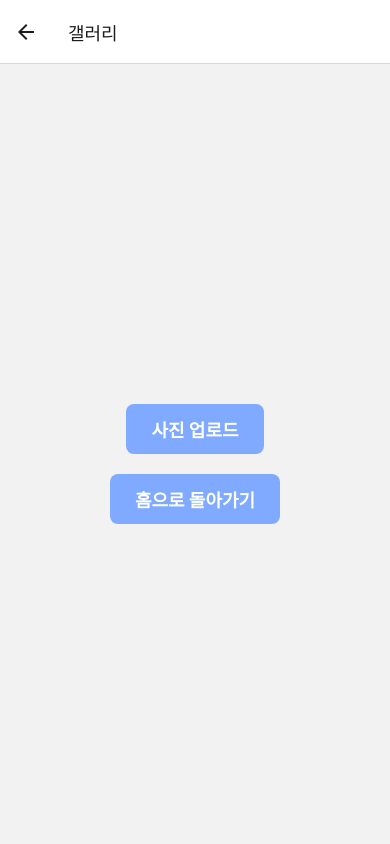
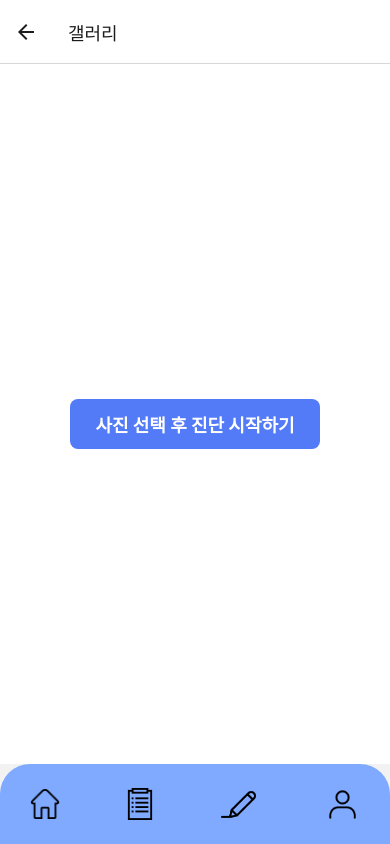
Before and after one commit to MJU-Capstone-ScalpNote/ScalpNote-Frontend, a React Native app: screen /Gallery in a window 390 px wide. Built offline with nearby package versions, Linux system fonts and the light colour scheme.

Commit message:
Feat: Footer 추가

```diff
--- a/screens/GalleryScreen.jsx
+++ b/screens/GalleryScreen.jsx
@@ -12,6 +12,7 @@ import axios from "axios";
 import AsyncStorage from "@react-native-async-storage/async-storage";
 import * as ImagePicker from "expo-image-picker";
 import { useNavigation } from "@react-navigation/native";
+import Footer from "../components/Footer";
 
 const GalleryScreen = () => {
   const [photoUri, setPhotoUri] = useState(null);
@@ -99,18 +100,17 @@ const GalleryScreen = () => {
     }
   };
 
-  const navigateHome = () => {
-    navigation.navigate("Home");
-  };
-
   return (
+    <View style={styles.wrapper}>
       <View style={styles.container}>
         {loading ? (
           <ActivityIndicator size="large" color="#0000ff" />
         ) : (
           <View style={styles.resultContainer}>
             <TouchableOpacity style={styles.uploadButton} onPress={pickImage}>
-            <Text style={styles.uploadButtonText}>사진 업로드</Text>
+              <Text style={styles.uploadButtonText}>
+                사진 선택 후 진단 시작하기
+              </Text>
             </TouchableOpacity>
             {photoUri && (
               <>
@@ -124,76 +124,23 @@ const GalleryScreen = () => {
                 </TouchableOpacity>
               </>
             )}
-          <TouchableOpacity style={styles.homeButton} onPress={navigateHome}>
-            <Text style={styles.homeButtonText}>홈으로 돌아가기</Text>
-          </TouchableOpacity>
           </View>
         )}
+      </View>
+      <Footer />
     </View>
   );
 };
 
-// const styles = StyleSheet.create({
-//   container: {
-//     flex: 1,
-//     padding: 10,
-//   },
-//   imageContainer: {
-//     flexDirection: "row",
-//     flexWrap: "wrap",
-//     justifyContent: "flex-start",
-//     alignItems: "center",
-//   },
-//   image: {
-//     width: "30%",
-//     height: 100,
-//     margin: 5,
-//   },
-//   modalOverlay: {
-//     flex: 1,
-//     justifyContent: "center",
-//     alignItems: "center",
-//     backgroundColor: "rgba(0, 0, 0, 0.5)",
-//   },
-//   modalContainer: {
-//     width: 300,
-//     padding: 20,
-//     backgroundColor: "white",
-//     borderRadius: 10,
-//     alignItems: "center",
-//   },
-//   modalText: {
-//     fontSize: 17,
-//     textAlign: "center",
-//     marginBottom: 40,
-//     fontWeight: "bold",
-//   },
-//   modalButtonContainer: {
-//     flexDirection: "row",
-//     width: "100%",
-//     justifyContent: "space-between",
-//   },
-//   modalButton: {
-//     backgroundColor: "rgb(83, 122, 247)",
-//     paddingVertical: 10,
-//     paddingHorizontal: 15,
-//     borderRadius: 5,
-//   },
-//   modalButtonText: {
-//     color: "white",
-//     fontSize: 13,
-//     fontWeight: "bold",
-//     textAlign: "center",
-//   },
-// });
-
 export default GalleryScreen;
 
 const styles = StyleSheet.create({
+  wrapper: { flex: 1 },
   container: {
     flex: 1,
     justifyContent: "center",
     alignItems: "center",
+    backgroundColor: "white",
   },
   resultContainer: {
     alignItems: "center",
@@ -212,7 +159,7 @@ const styles = StyleSheet.create({
     marginVertical: 10,
   },
   saveButton: {
-    backgroundColor: "rgb(127, 170, 255)",
+    backgroundColor: "rgb(83, 122, 247)",
     paddingVertical: 12,
     paddingHorizontal: 25,
     borderRadius: 8,
@@ -225,7 +172,7 @@ const styles = StyleSheet.create({
     textAlign: "center",
   },
   homeButton: {
-    backgroundColor: "rgb(127, 170, 255)",
+    backgroundColor: "rgb(83, 122, 247)",
     paddingVertical: 12,
     paddingHorizontal: 25,
     borderRadius: 8,
@@ -238,7 +185,7 @@ const styles = StyleSheet.create({
     textAlign: "center",
   },
   uploadButton: {
-    backgroundColor: "rgb(127, 170, 255)",
+    backgroundColor: "rgb(83, 122, 247)",
     paddingVertical: 12,
     paddingHorizontal: 25,
     borderRadius: 8,
```
Lines whose indentation alone changed are shown as unchanged.
